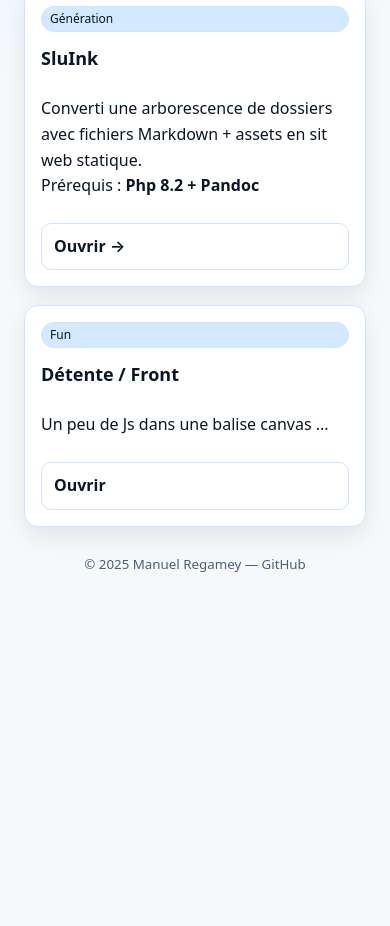
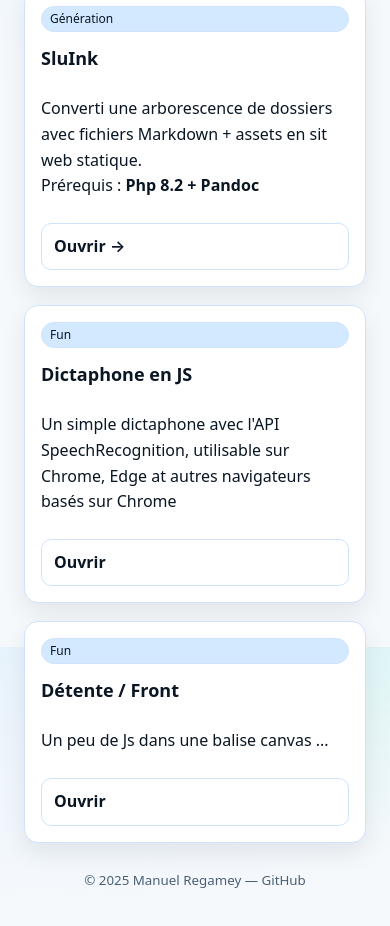
Before and after one commit to RegameyManuel/regameymanuel.github.io, a plain HTML site: page index.html in a window 390 px wide. Shown: the part 1041-1967 px from the top of the page. Before the commit the page ends 1665 px from the top, so only its background shows below. Drawn offline with Linux system fonts and the light colour scheme; no server answers.

Commit message:
Update index.html
Dictaphone SpeechRecognition

```diff
--- a/index.html
+++ b/index.html
@@ -60,6 +60,14 @@
             <span class="cta">Ouvrir →</span>
           </a>
 
+          <!-- Carte D-Sheep -->
+          <a class="card" href="D-Sheep/" aria-label="Aller au projet D-Sheep">
+            <div class="pill">Fun</div>
+            <h3>Dictaphone en JS</h3>
+            <p> Un simple dictaphone avec l'API SpeechRecognition, utilisable sur Chrome, Edge at autres navigateurs basés sur Chrome</p>
+            <span class="cta">Ouvrir</span>
+          </a>
+
           <!-- Carte Collisions -->
           <a class="card" href="Collisions/" aria-label="Aller au projet Collisions">
             <div class="pill">Fun</div>
```
